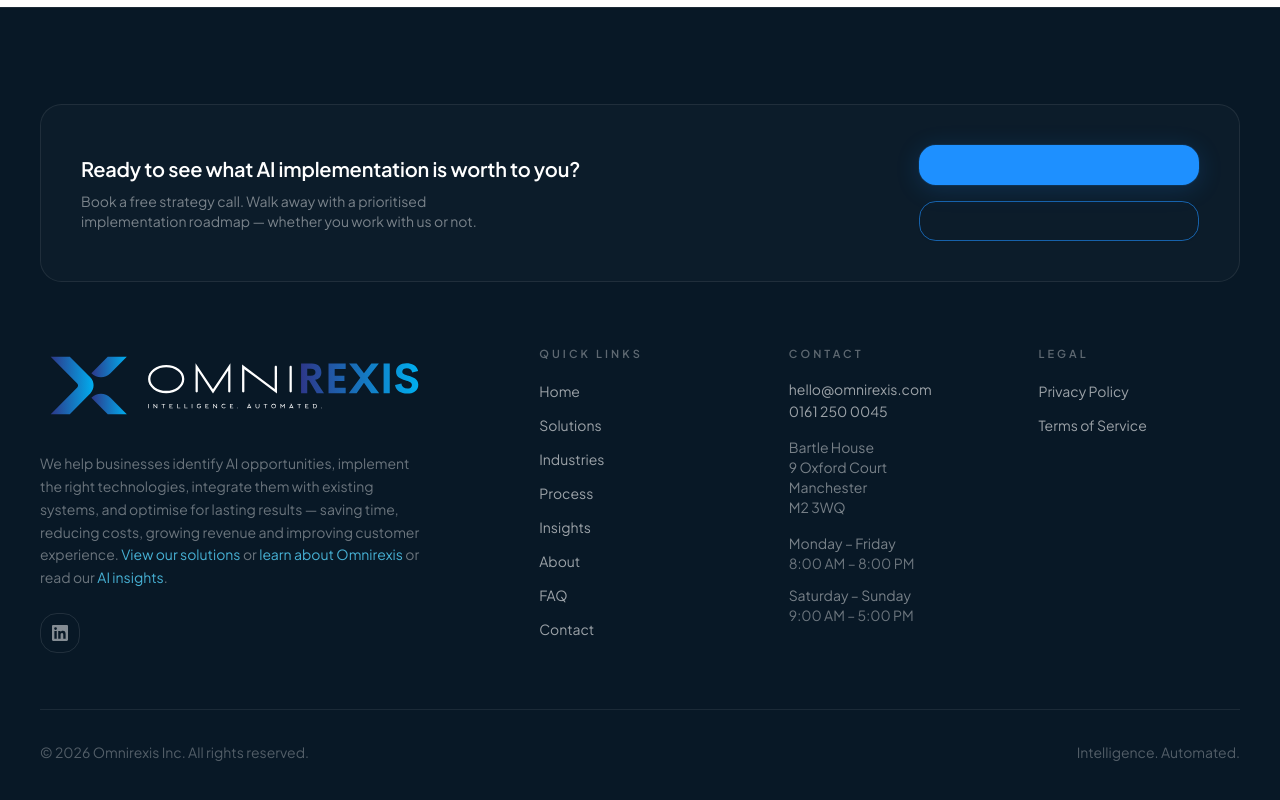
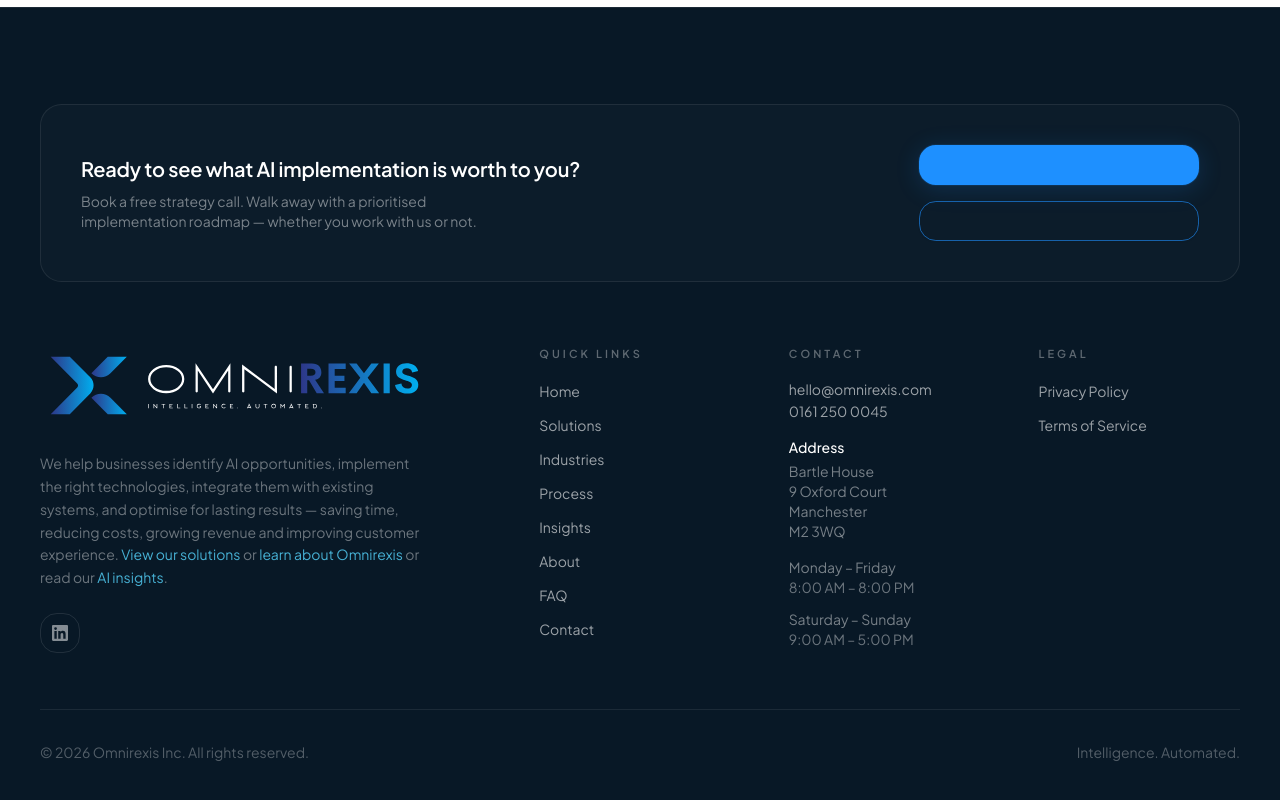
Before and after one commit to rosstguk-dev/Omnirexis, a Next.js app: page / in a window 1280 px wide. Shown: the part 10952-11752 px from the top of the page. Built offline with nearby package versions, Linux system fonts and the light colour scheme.

Commit message:
Ensure business address is labelled visibly in footer and trigger production deploy

```diff
--- a/components/layout/footer.tsx
+++ b/components/layout/footer.tsx
@@ -105,8 +105,9 @@ export function Footer() {
                 </a>
               </li>
             </ul>
+            <p className="mt-4 text-sm font-medium text-white">Address</p>
             <BusinessAddress
-              className="mt-4"
+              className="mt-1"
               lineClassName="text-sm text-white/45"
             />
             <BusinessHours
```
